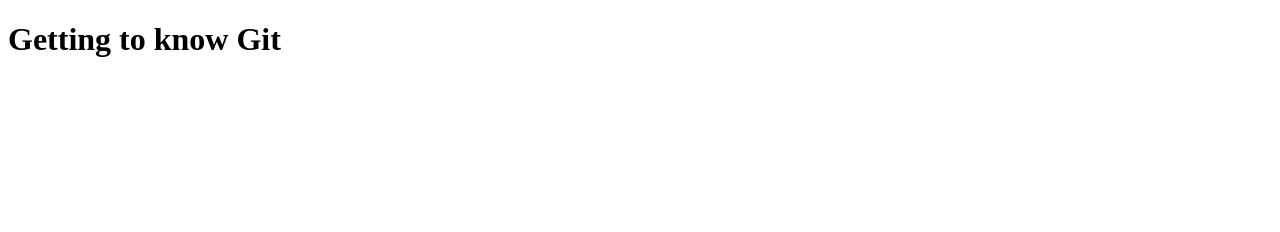
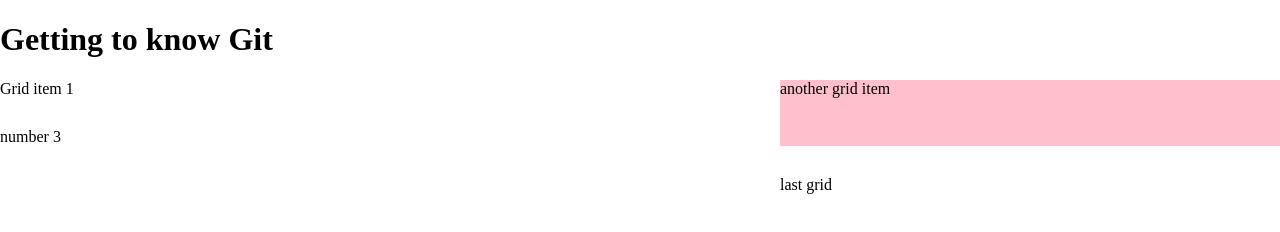
Before and after one commit to kelseynicole/dynamicwebreview, a plain HTML site: page index.html in a window 1280 px wide. Drawn offline with Linux system fonts and the light colour scheme.

Commit message:
css changes

```diff
--- a/css/styles.css
+++ b/css/styles.css
@@ -0,0 +1,36 @@
+*{
+
+	box-sizing: border-box;
+}
+
+body, html {
+	min-height: 100%;
+	margin: 0;
+}
+
+.grid-parent{
+	display: grid;
+	grid-template-columns: 3fr 2fr;
+	grid-gap: 30px;
+}
+.item2{
+	grid-row: span 2;
+	background: pink;
+
+}
+.item4{
+	grid-column: 2;
+}
+@media screen and (max-width: 320px){
+	.grid-parent{
+		grid-template-colums: 1fr;
+	}
+	.item2{
+	grid-row: span 1;
+
+	}
+	.item4{
+	grid-column: 1;
+	}
+}
+s
--- a/index.html
+++ b/index.html
@@ -3,8 +3,18 @@
 <head>
 	<title>HTML & CSS Review</title>
 	<meta charset="UTF-8">
+	<link rel="stylesheet" href="css/styles.css">
 </head>
 <body>
 	<h1>Getting to know Git</h1>
+
+<section class="grid-parent">
+	<div class ="item1">Grid item 1</div>
+	<div class ="item2">another grid item</div>
+	<div class ="item3">number 3</div>
+	<div class ="item4">last grid</div>
+</section>
 </body>
+
+
 </html>
```
